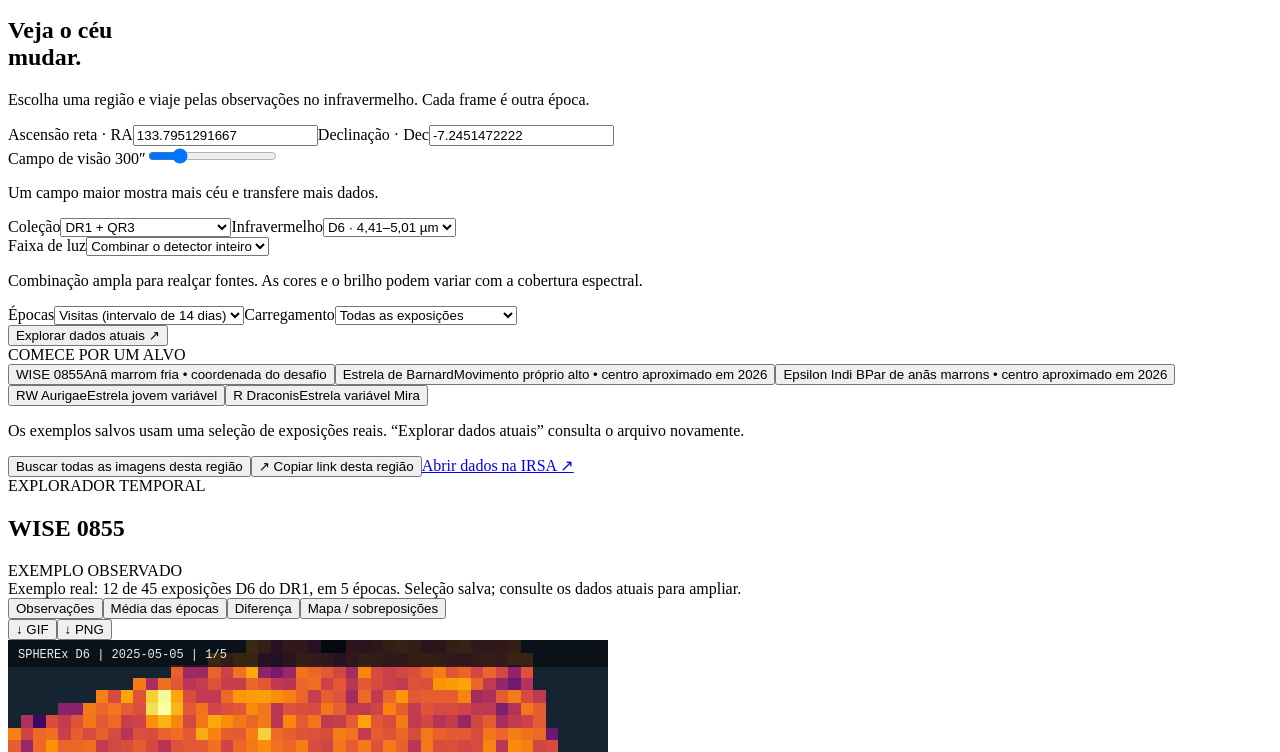
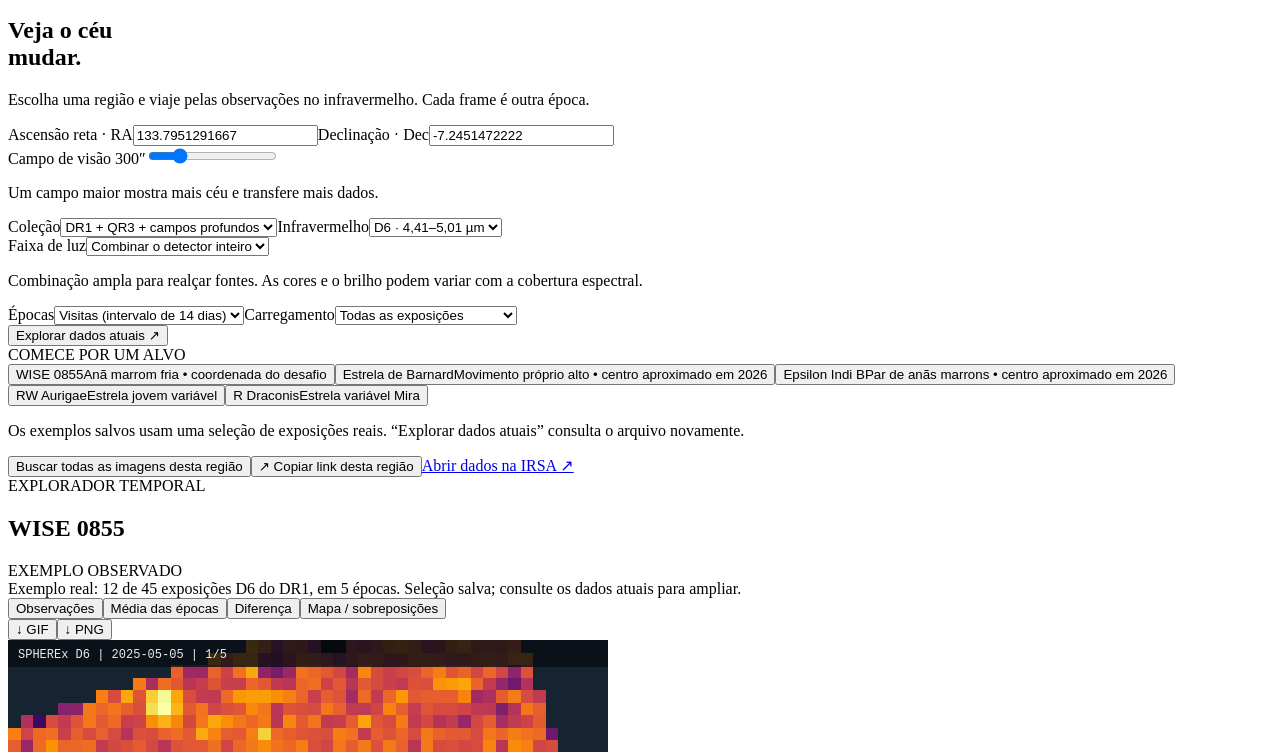
Before and after one commit to TrueFinal/Nasa_Space_Apps_2026, a website with bundled scripts: page web/sky-explorer/worker/index.html in a window 1280 px wide. Shown: the part 48-800 px from the top of the page. Built offline with nearby package versions, Linux system fonts and the light colour scheme.

Commit message:
Correct collection selector and verify every wide and deep archive query

```diff
--- a/web/sky-explorer/worker/index.html
+++ b/web/sky-explorer/worker/index.html
@@ -3,7 +3,7 @@
 <body><header><a class="brand" href="/" aria-label="Início"><span class="logo">✳</span><span>SPHEREx <small>SKY EXPLORER</small></span></a><span class="mission">NASA SPACE APPS 2026 <span class="live-dot"></span> DADOS REAIS · IRSA</span><a class="source-link" target="_blank" rel="noopener" href="https://github.com/TrueFinal/Nasa_Space_Apps_2026/tree/feat/spherex-fixed-band-timelapse">Código ↗</a></header>
 <main><aside><div class="eyebrow">UM PEDAÇO DO CÉU. VÁRIOS MOMENTOS.</div><h1>Veja o céu<br>mudar.</h1><p class="intro">Escolha uma região e viaje pelas observações no infravermelho. Cada frame é outra época.</p>
 <form id="search"><div class="field-pair"><label>Ascensão reta · RA<input id="ra" name="ra" value="133.7951291667" placeholder="graus ou 08:55:10.831" required></label><label>Declinação · Dec<input id="dec" name="dec" value="-7.2451472222" placeholder="graus ou -07:14:42.53" required></label></div><label>Campo de visão <output id="fov-label">300″</output><input id="fov" type="range" min="60" max="1200" step="10" value="300"></label><p class="help">Um campo maior mostra mais céu e transfere mais dados.</p>
-<div class="field-pair"><label>Coleção<select id="collection"><option value="both">DR1 + QR3</option value="spherex_dr1">DR1</option><option value="spherex_qr3">QR3</option><option value="spherex_dr1_deep">DR1 · campos profundos</option><option value="spherex_qr3_deep">QR3 · campos profundos</option></select></label><label>Infravermelho<select id="detector"><option value="1">D1 · 0,75–1,11 µm</option><option value="2">D2 · 1,10–1,65 µm</option><option value="3">D3 · 1,63–2,44 µm</option><option value="4">D4 · 2,40–3,85 µm</option><option value="5">D5 · 3,81–4,42 µm</option><option value="6" selected>D6 · 4,41–5,01 µm</option></select></label></div>
+<div class="field-pair"><label>Coleção<select id="collection"><option value="all" selected>DR1 + QR3 + campos profundos</option><option value="both">DR1 + QR3 · céu geral</option><option value="spherex_dr1">DR1</option><option value="spherex_qr3">QR3</option><option value="spherex_dr1_deep">DR1 · campos profundos</option><option value="spherex_qr3_deep">QR3 · campos profundos</option></select></label><label>Infravermelho<select id="detector"><option value="1">D1 · 0,75–1,11 µm</option><option value="2">D2 · 1,10–1,65 µm</option><option value="3">D3 · 1,63–2,44 µm</option><option value="4">D4 · 2,40–3,85 µm</option><option value="5">D5 · 3,81–4,42 µm</option><option value="6" selected>D6 · 4,41–5,01 µm</option></select></label></div>
 <label>Faixa de luz<select id="band"><option value="detector">Combinar o detector inteiro</option></select></label><p class="help" id="band-help">Combinação ampla para realçar fontes. As cores e o brilho podem variar com a cobertura espectral.</p>
 <div class="field-pair"><label>Épocas<select id="group"><option value="individual">Cada exposição individual</option><option value="visit" selected>Visitas (intervalo de 14 dias)</option><option value="semester">Semestres do calendário</option></select></label><label>Carregamento<select id="limit"><option value="all" selected>Todas as exposições</option><option value="catalogue">Só listar; abrir uma por vez</option><option value="60">60 exposições</option><option value="120">120 exposições</option><option value="240">240 exposições</option></select></label></div>
 <button class="primary" id="search-button" type="submit">Explorar dados atuais <span>↗</span></button><button type="button" id="cancel" hidden>Cancelar carregamento</button></form>
```
Also changed, not shown: web/sky-explorer/tests/browser/catalogue.spec.mjs (+4 -4 lines).
